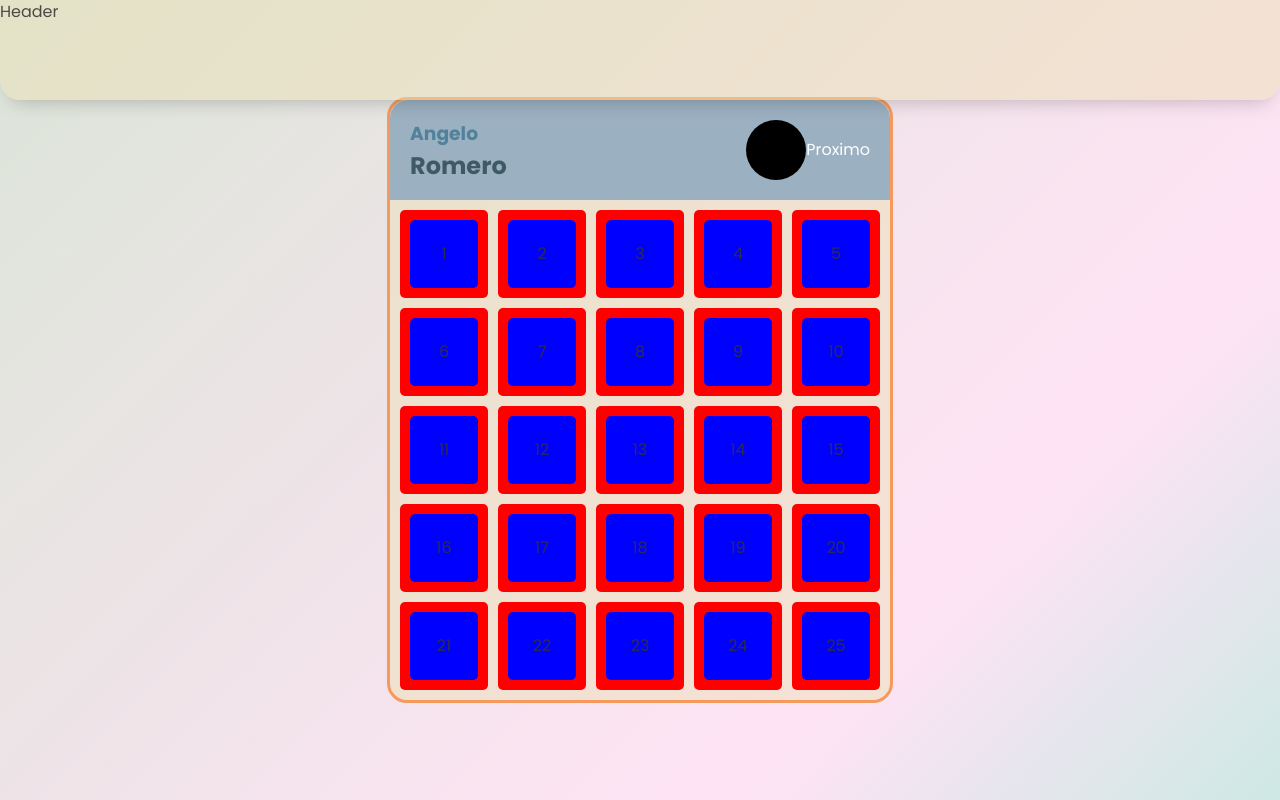
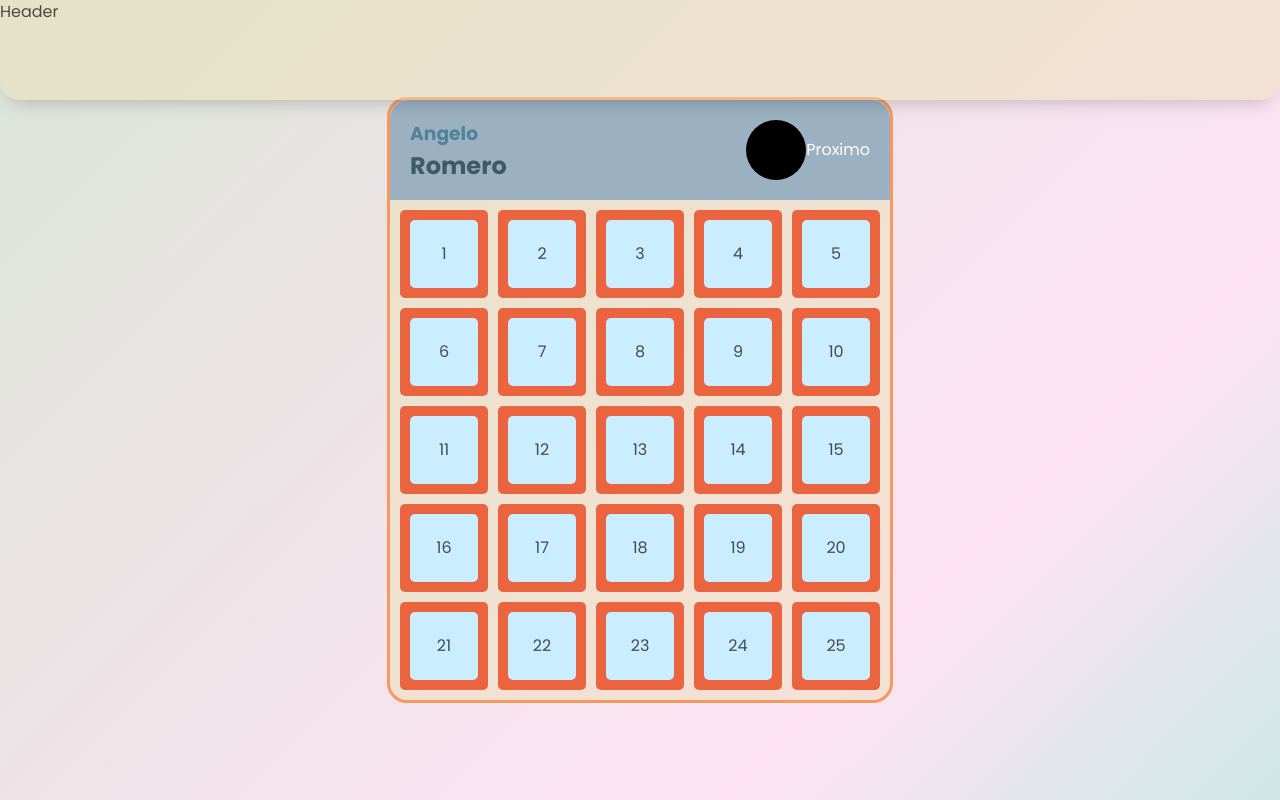
Before and after one commit to murilopereira006/bingo-do-esporte, a React (Vite) app in the folder frontend/: page / in a window 1280 px wide. Built offline with nearby package versions, Linux system fonts and the light colour scheme; a web font is replaced by a local one.

Commit message:
drft: logical card

```diff
--- a/frontend/src/components/Card/index.tsx
+++ b/frontend/src/components/Card/index.tsx
@@ -8,7 +8,7 @@ interface CardProps {
 const CardStyled = styled.td<{ rightAnswer: boolean }>`
   width: 80px;
   height: 80px;
-  background-color: ${props => props.rightAnswer ? 'green' : 'red'};
+  background-color: ${props => props.rightAnswer ? '#497174' : '#EB6440'};
   border-radius: 5px;
   cursor: pointer;
   box-sizing: border-box;
@@ -24,7 +24,7 @@ const Content = styled.div`
   display: flex;
   justify-content: center;
   align-items: center;
-  background-color: blue;
+  background-color: #CAEDFF;
   border-radius: 5px;
   cursor: pointer;
   box-sizing: border-box;
```
